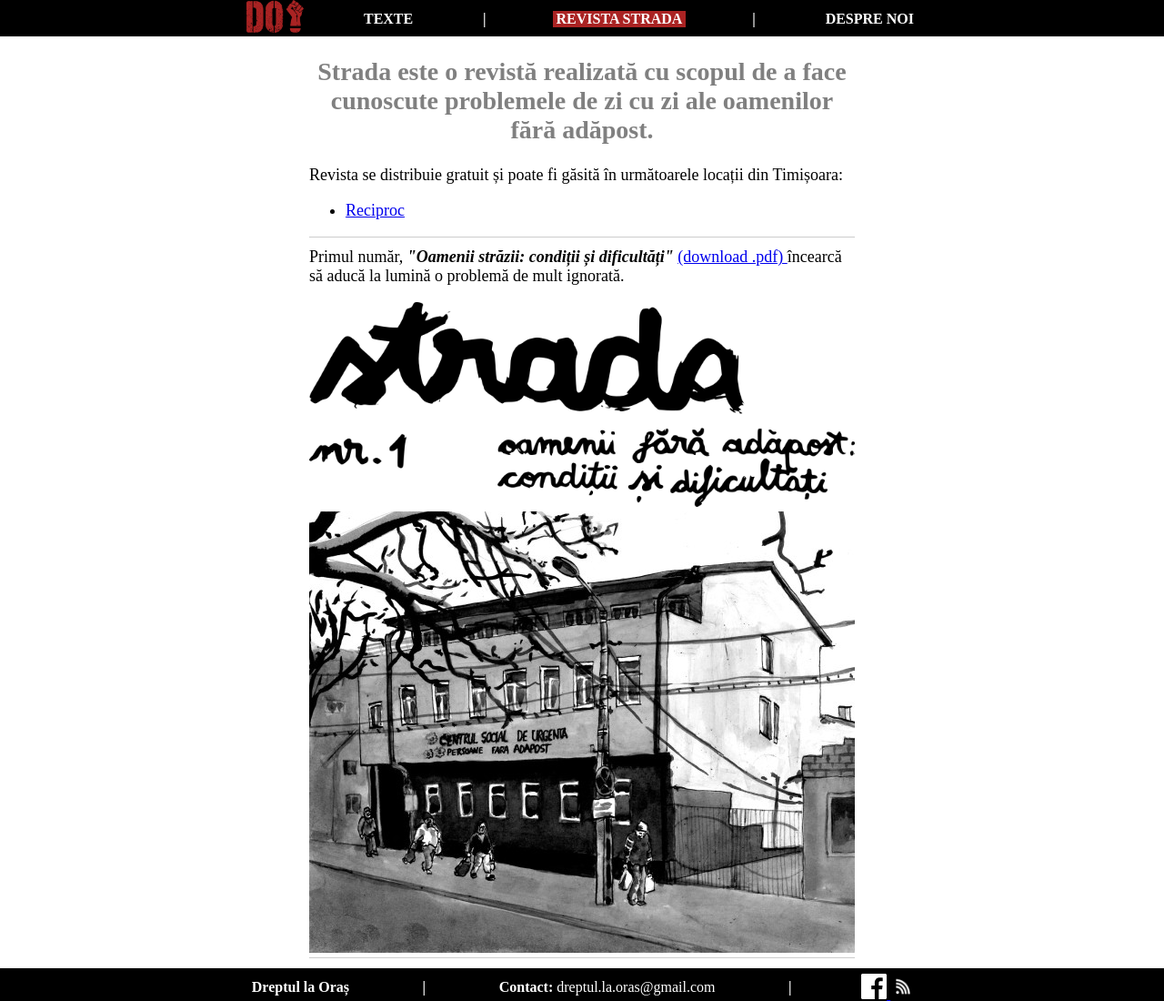
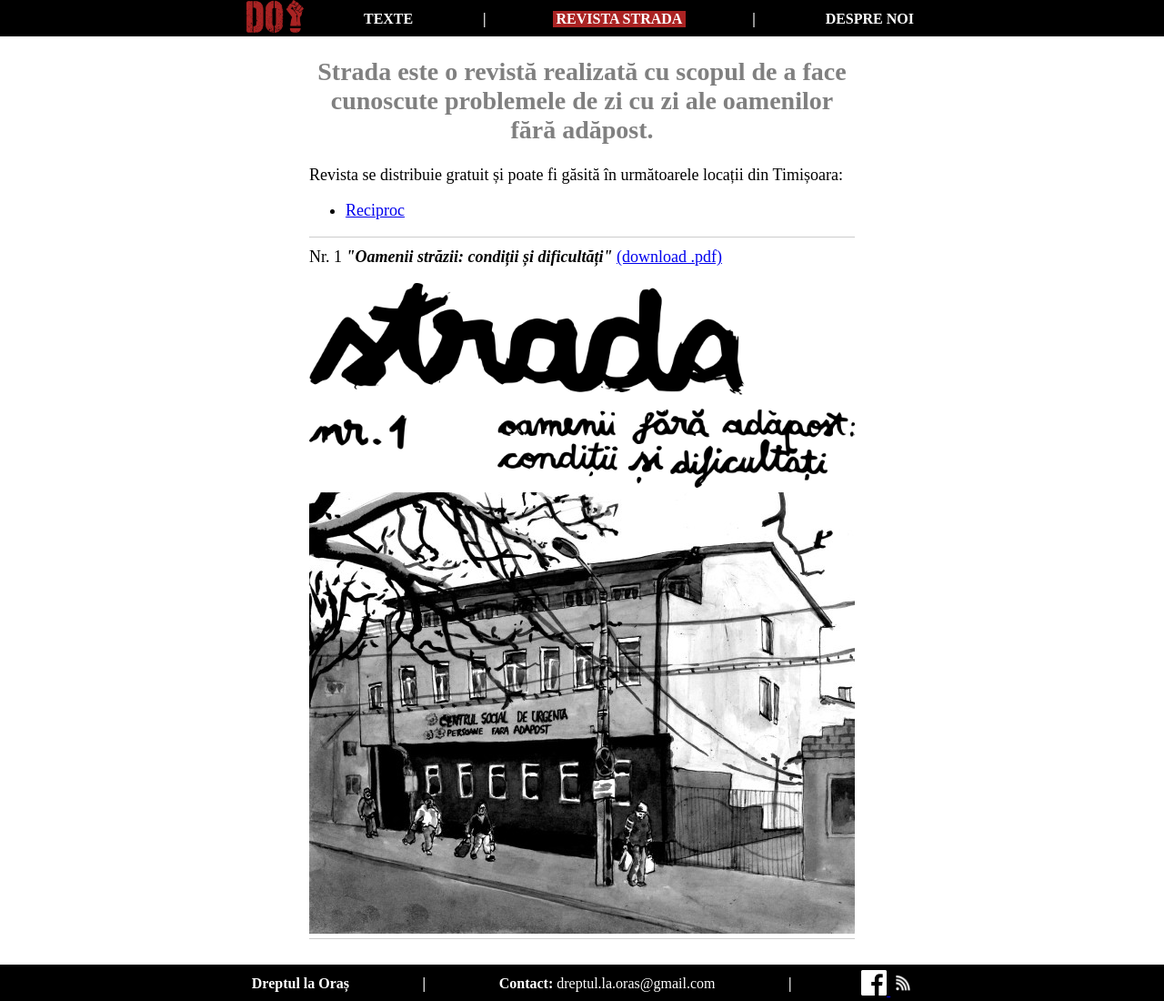
Before and after one commit to dreptul-la-oras/dreptul-la-oras.github.io, a Jekyll site: the page built from pages/strada/strada.md, in a window 1280 px wide and 1100 px high. Shown: the whole window at 91% size. Built offline with Jekyll 4.4.1, drawn with Linux system fonts in a browser that asks for light colours.

Commit message:
fix strada

```diff
--- a/_includes/strada/strada_issue_01.html
+++ b/_includes/strada/strada_issue_01.html
@@ -1,9 +1,8 @@
 <div class="issue">
-    <p class="no-top-margin">Primul număr, <strong><em>"Oamenii străzii: condiții și dificultăți"</em></strong>
+    <p class="no-top-margin">Nr. 1 <strong><em>"Oamenii străzii: condiții și dificultăți"</em></strong>
         <a href="{{ site.url }}/assets/files/strada/issue_01/dreptul_la_oras_strada_issue_01.pdf" target="_blank">
             (download .pdf)
         </a>
-        încearcă să aducă la lumină o problemă de mult ignorată.
     </p>
     <a href="{{ site.url }}/assets/files/strada/issue_01/dreptul_la_oras_strada_issue_01.pdf" target="_blank">
         <img src="{{ site.url }}{{ site.path_img }}/strada/issue_01/strada_01_title.png">
```
